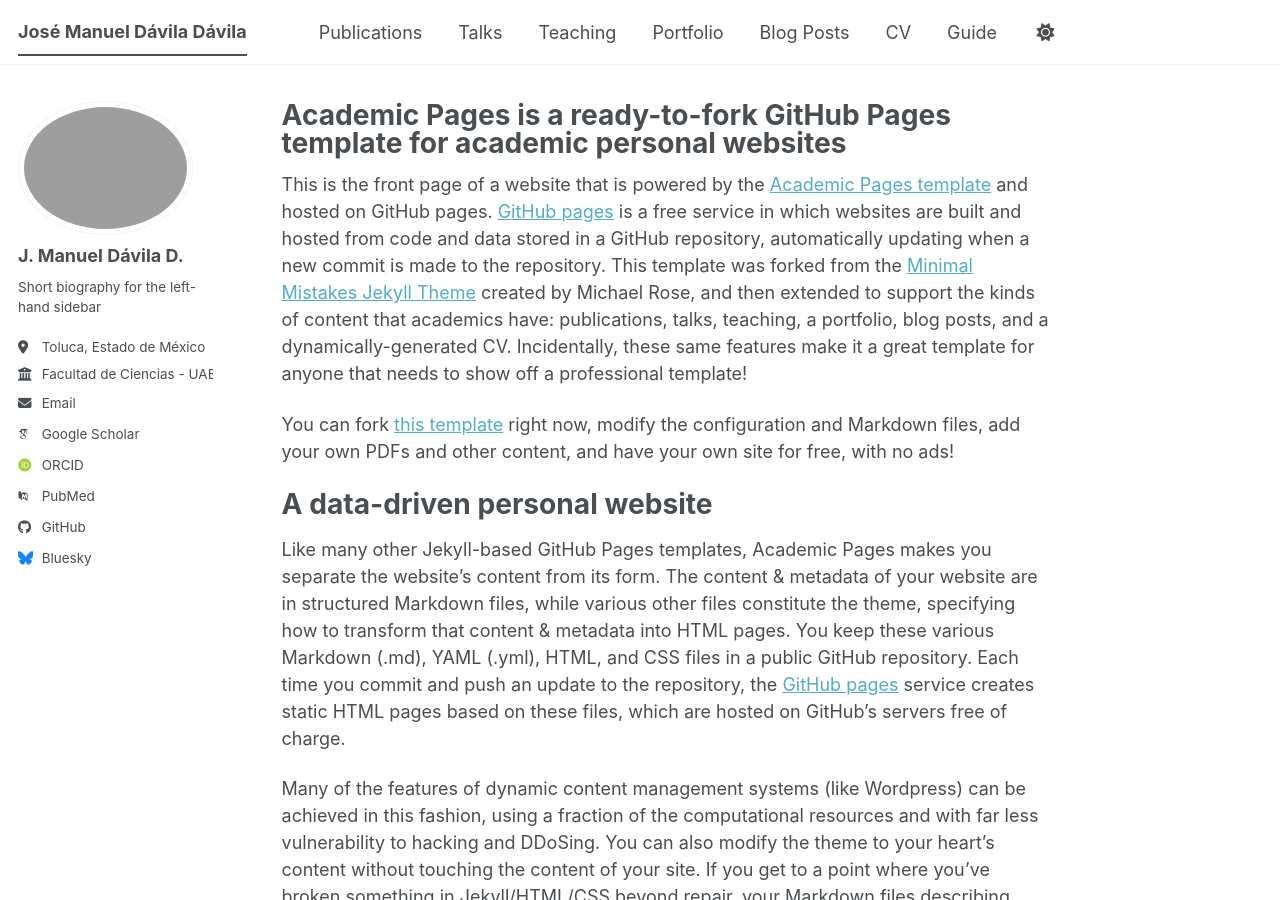
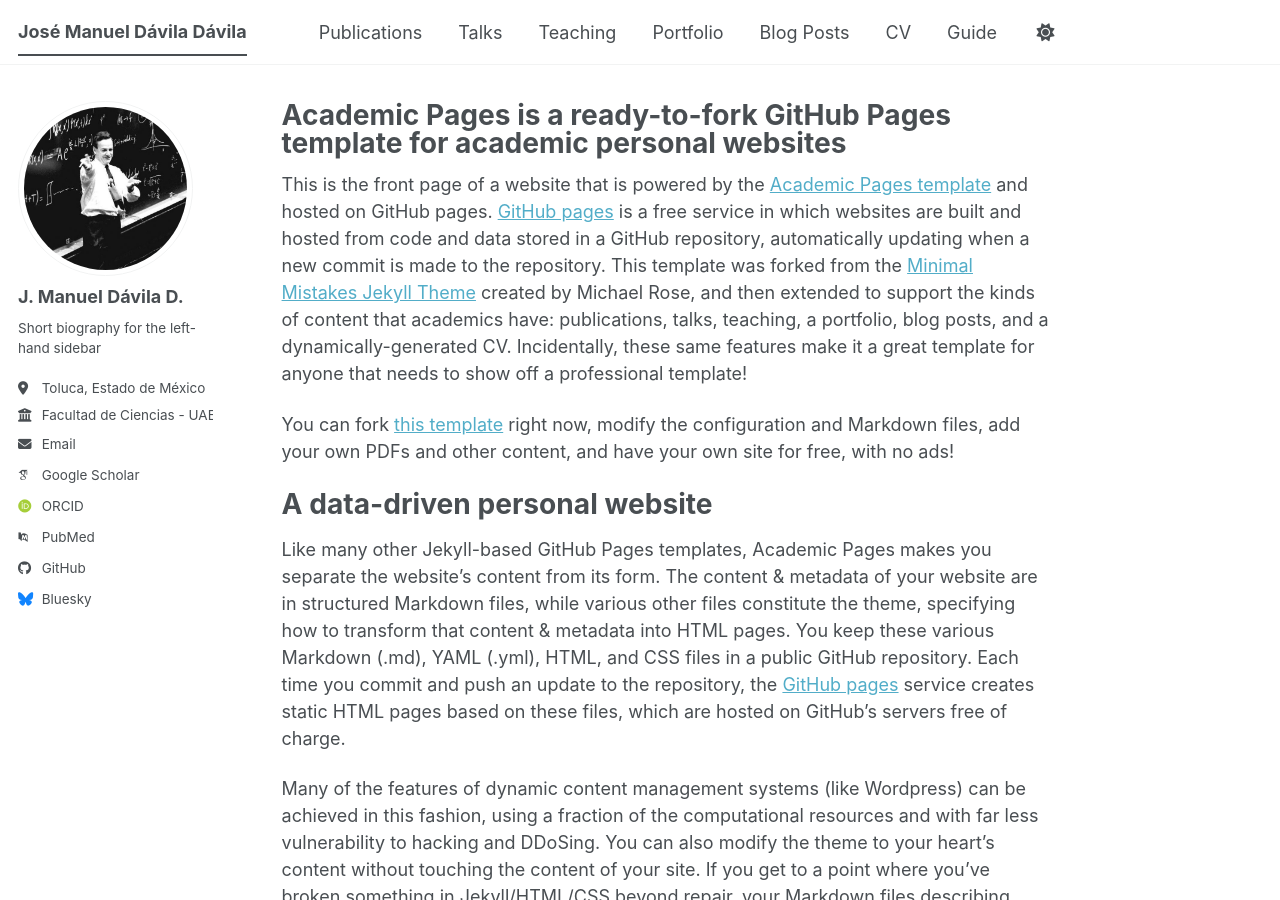
Before and after one commit to jmdaviladr/jmdaviladr.github.io, a Jekyll site: the page built from _pages/about.md, in a window 1280 px wide and 900 px high. Built offline with Jekyll 4.4.1, drawn with Linux system fonts in a browser that asks for light colours; some web fonts are replaced; a script bundle is joined from its source files by our own code; library files that are not in the unit come from our copies.

Commit message:
Update _config.yml
feymann squared

```diff
--- a/_config.yml
+++ b/_config.yml
@@ -23,7 +23,7 @@
 #               Additional customization can be done by editing /_includes/author-profile.html
 author:
   # Biographic information
-  avatar           : "RF_JMDD.png"
+  avatar           : "feynman_square_crop.png"
   name             : "J. Manuel Dávila D."
   pronouns         : # example: "she/her"
   bio              : "Short biography for the left-hand sidebar"
```
